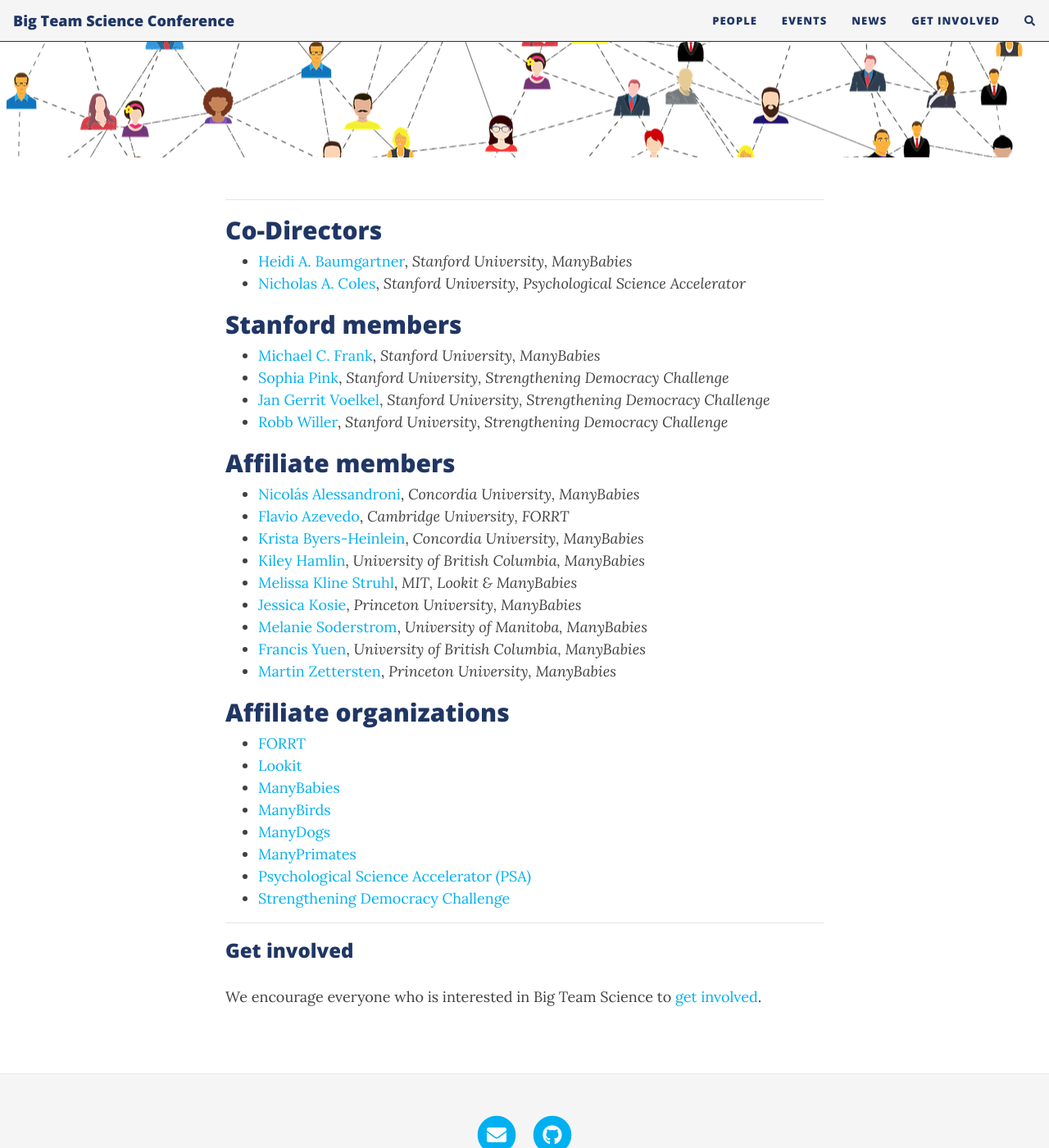
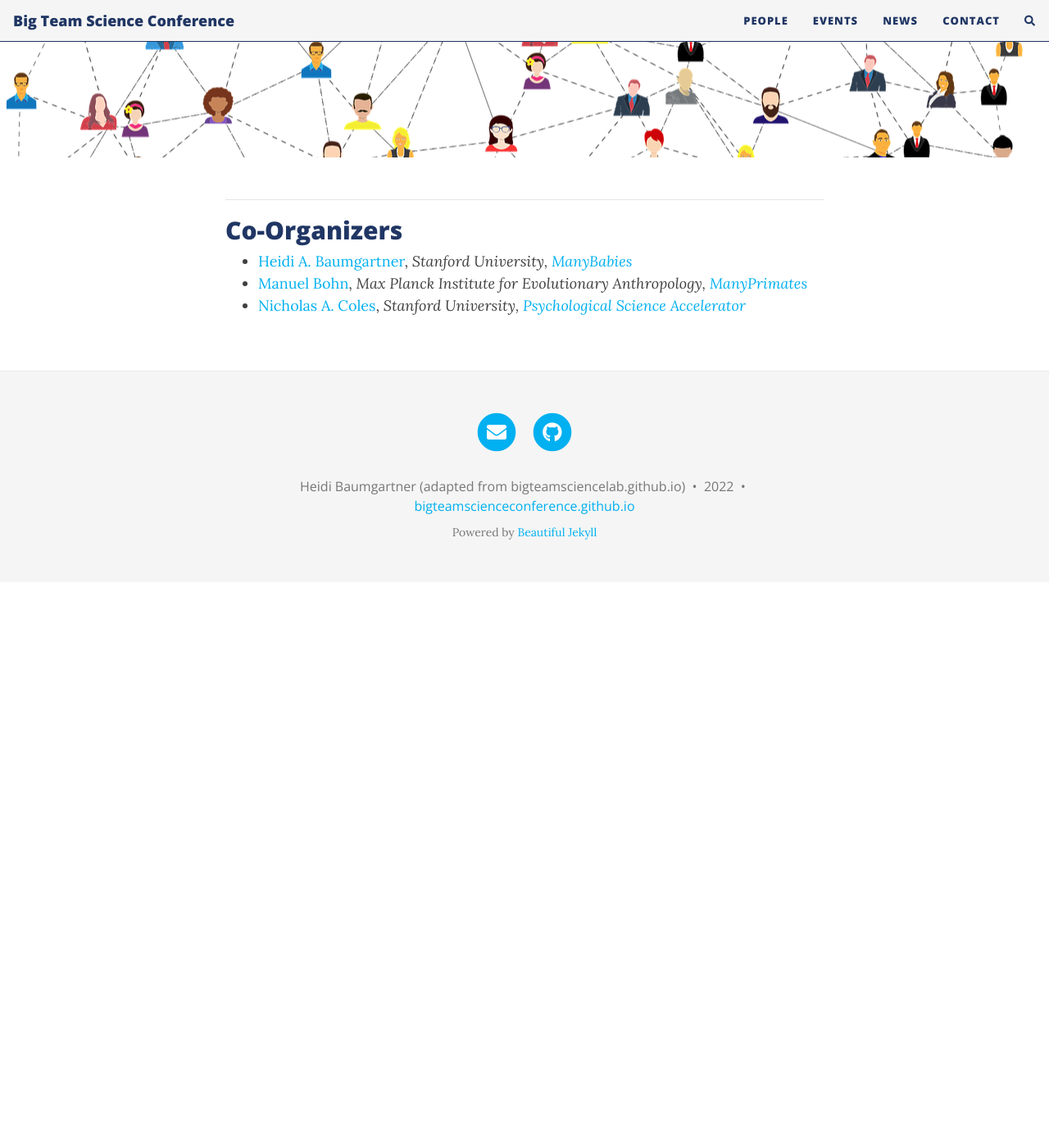
Before and after one commit to bigteamscienceconference/bigteamscienceconference.github.io, a Jekyll site: the page built from people.md, in a window 1280 px wide and 1400 px high, scrolled down 295 px. Shown: the whole window at 82% size. Built offline with Jekyll 4.4.1, drawn with Linux system fonts in a browser that asks for light colours; nearby versions of some CDN libraries; comment, search, counter and statistics services are not loaded; after the commit the page ends 1005 px from its top, so only the background shows below that.

Commit message:
initial updates

```diff
--- a/_config.yml
+++ b/_config.yml
@@ -17,7 +17,7 @@
   People: "people"
   Events: "events"
   News: "news"
-  Get Involved: "get_involved"
+  Contact: "contact"
 
 #  About Me: "aboutme"
 #  Resources:
--- a/people.md
+++ b/people.md
@@ -7,41 +7,7 @@
 
 ***
 
-## Co-Directors
-* [Heidi A. Baumgartner](https://profiles.stanford.edu/heidi-baumgartner), *Stanford University, ManyBabies*
-* [Nicholas A. Coles](https://hai.stanford.edu/people/nicholas-coles), *Stanford University, Psychological Science Accelerator*
-
-## Stanford members
-* [Michael C. Frank](https://web.stanford.edu/~mcfrank/), *Stanford University, ManyBabies*
-* [Sophia Pink](http://www.sophiapink.com), *Stanford University, Strengthening Democracy Challenge*
-* [Jan Gerrit Voelkel](https://sociology.stanford.edu/people/jan-gerrit-voelkel), *Stanford University, Strengthening Democracy Challenge*
-* [Robb Willer](https://sociology.stanford.edu/people/robb-willer), *Stanford University, Strengthening Democracy Challenge*
-
-## Affiliate members
-* [Nicolás Alessandroni](http://infantresearch.ca/team), *Concordia University, ManyBabies*
-* [Flavio Azevedo](http://flavioazevedo.com/about), *Cambridge University, FORRT*
-* [Krista Byers-Heinlein](https://www.concordia.ca/artsci/psychology/faculty.html?fpid=krista-byers-heinlein), *Concordia University, ManyBabies*
-* [Kiley Hamlin](https://psych.ubc.ca/profile/kiley-hamlin/), *University of British Columbia, ManyBabies*
-* [Melissa Kline Struhl](http://www.melissaklinestruhl.com), *MIT, Lookit & ManyBabies*
-* [Jessica Kosie](https://jkosie.github.io), *Princeton University, ManyBabies*
-* [Melanie Soderstrom](https://home.cc.umanitoba.ca/~soderstr/), *University of Manitoba, ManyBabies*
-* [Francis Yuen](https://cic.psych.ubc.ca/), *University of British Columbia, ManyBabies*
-* [Martin Zettersten](https://mzettersten.github.io), *Princeton University, ManyBabies*
-
-
-## Affiliate organizations
-* [FORRT](https://forrt.org/)
-* [Lookit](https://lookit.mit.edu)
-* [ManyBabies](manybabies.github.io)
-* [ManyBirds](http://themanybirds.com)
-* [ManyDogs](https://manydogsproject.github.io)
-* [ManyPrimates](https://manyprimates.github.io)
-* [Psychological Science Accelerator (PSA)](https://psysciacc.org)
-* [Strengthening Democracy Challenge](https://www.strengtheningdemocracychallenge.org)
-<br>
-
-***
-
-
-### Get involved
-We encourage everyone who is interested in Big Team Science to [get involved]({{site.baseurl}}/get_involved/).
+## Co-Organizers
+* [Heidi A. Baumgartner](https://profiles.stanford.edu/heidi-baumgartner), *Stanford University, [ManyBabies](https://manybabies.github.io)*
+* [Manuel Bohn](https://manuelbohn.github.io), *Max Planck Institute for Evolutionary Anthropology, [ManyPrimates](https://manyprimates.github.io)*
+* [Nicholas A. Coles](https://hai.stanford.edu/people/nicholas-coles), *Stanford University, [Psychological Science Accelerator](https://psysciacc.org)*
```
Also changed, not shown: contact.md (added, +9 -0 lines), get_involved.md (deleted, +0 -10 lines), 1 other file.
